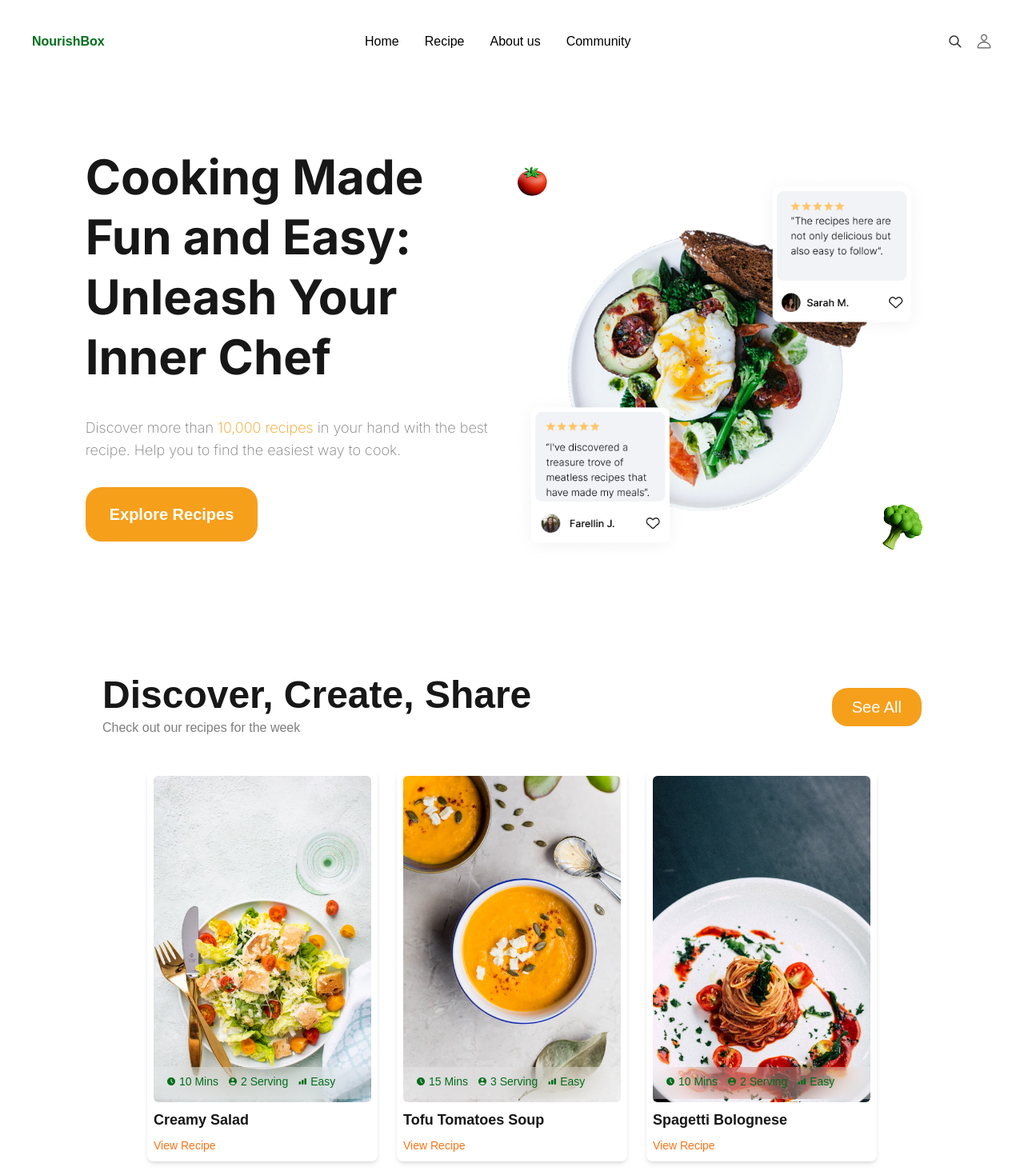
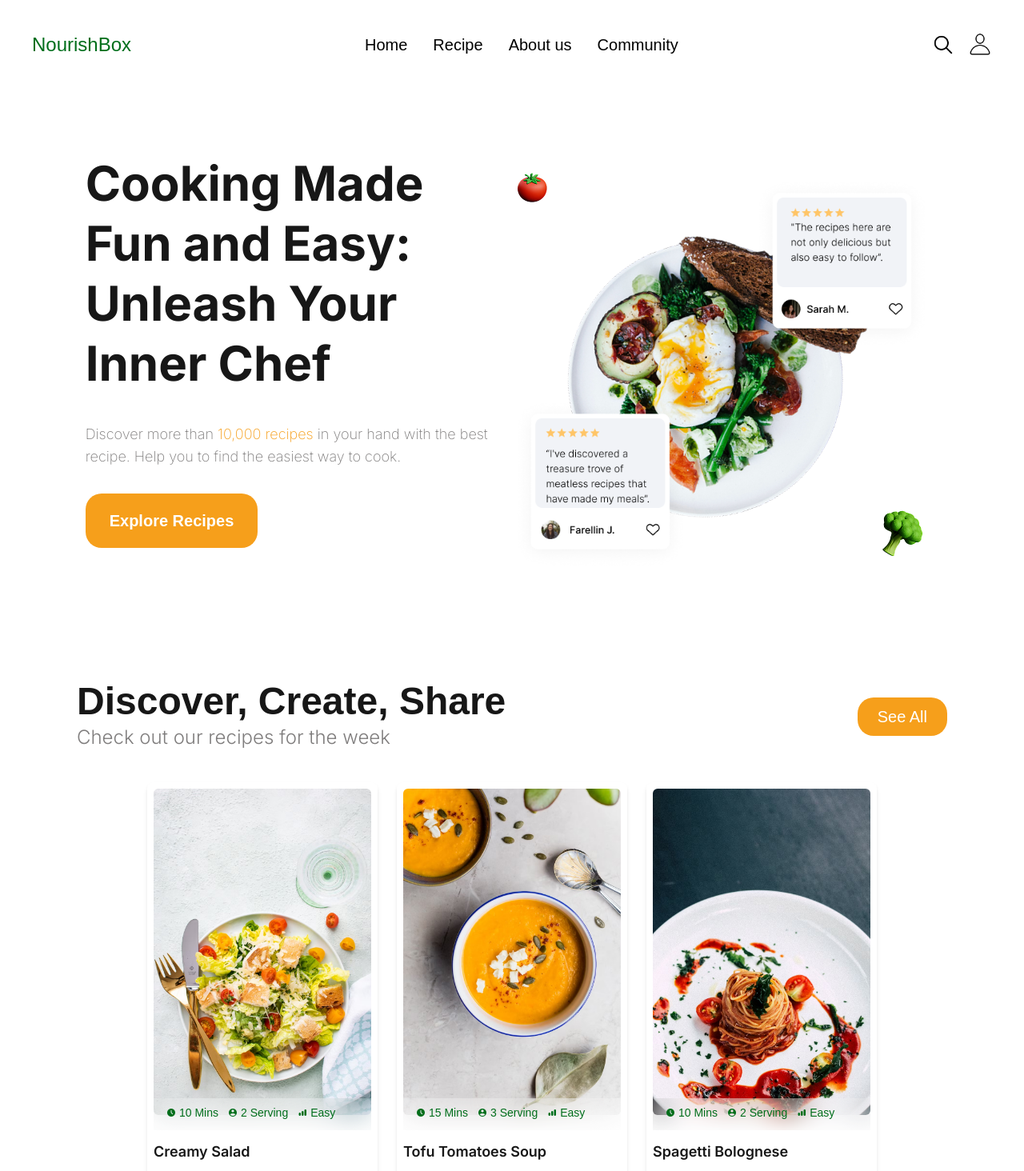
Before and after one commit to ProsperCoded/nourish_box, a Next.js app: page / in a window 1280 px wide. Shown: the top 1464 px of the page at 80% size. Built offline with nearby package versions, Linux system fonts and the light colour scheme.

Commit message:
styling update

```diff
--- a/app/components/about_us.tsx
+++ b/app/components/about_us.tsx
@@ -16,9 +16,9 @@ export default function AboutUs() {
     <div className="absolute inset-0 flex items-center justify-center px-20 py-10 ">
       <div className="flex flex-col justify-start  bg-white p-5 relative w-1/3 rounded-xl">
       <h1 className=" text-4xl font-bold py-4 ">About Us </h1>
-      <p className="" >Our recipes are the heart and soul of our culinary community, and they reflect our commitment to providing you with memorable and delightful dining experiences.</p>
+      <p className="font-light text-base font-sans" >Our recipes are the heart and soul of our culinary community, and they reflect our commitment to providing you with memorable and delightful dining experiences.</p>
       <Image src={bread} alt="bread emoji" className="absolute top-0 right-[22px] w-[80px]"/>
-      <button className="bg-brand-btn_orange  w-1/2 py-2 px-1 rounded-xl text-white  my-4">Learn more</button>
+      <button className="bg-brand-btn_orange  w-1/3 py-2 px-1 rounded-xl text-white  my-4">Learn more</button>
       </div>
 
     </div>
--- a/app/components/banner.tsx
+++ b/app/components/banner.tsx
@@ -1,13 +1,15 @@
 import React from 'react'
 import Image from "next/image";
 import Iphone from "../assets/iPhone.png";
+import google_store from '../assets/google_play.png';
+import app_store from '../assets/app_store.png';
 const banner = () => {
     return (
         <div className='flex items-center  w-11/12 '>
             <div  className='w-3/4 '>
-                <h3 className='text-white text-4xl leading-snug w-[90%] mb-8 '>Embrace the joy of cooking with get it on your iPhone or Android Your kitchen adventure begins now!</h3>
+                <h3 className='text-white font-semibold text-4xl leading-snug w-[90%] mb-8 '>Embrace the joy of cooking with get it on your iPhone or Android Your kitchen adventure begins now!</h3>
                 <div className='my-4' >
-                    <button className='bg-brand-btn_orange text-white text-xs px-3 py-2 mr-4 rounded'>Download from <br/>Apple Store</button><button className='bg-brand-btn_orange text-white text-xs  px-3 py-2 rounded'>Download from <br/>Play Store</button>
+                    <button ><Image src={app_store} alt='app store button' width={100} className='mr-4' /></button><button ><Image src={google_store} alt='app store button' width={100} className='mr-4' /></button>
                 </div>
             </div>
             <div>
--- a/app/components/footer.tsx
+++ b/app/components/footer.tsx
@@ -6,7 +6,7 @@ import FriedEggs from '../assets/Fried Eggs.png';
 const footer = () => {
   return (
       <div className='mx-16 mt-16 mb-32 px-3  '>
-          <h1 className='py-7 text-brand-logo_green font-semibold'>Nourish box</h1>
+          <h1 className='py-7 text-brand-logo_green font-semibold text-2xl'>Nourish box</h1>
           <div className='flex  justify-between '>
               <ul>
               <li className='text-xl font-semibold mb-4'>Menu</li>
--- a/app/components/nav.tsx
+++ b/app/components/nav.tsx
@@ -5,18 +5,18 @@ import search from '../assets/icons8-search-48.png'
 const nav = () => {
   return (
     <div className=' flex justify-between items-center p-10 md:w-100 text-black'>
-          <h1 className=' w-30 text-[#016e1b] font-semibold text-base w-1/4'> NourishBox</h1>
+          <h1 className=' w-30 text-[#016e1b] font-medium text-2xl w-1/4'> NourishBox</h1>
       <ul className='flex py-0 w-1/2'>
-              <li className='px-4  font-medium text-base'>Home</li>
-              <li className='px-4 font-medium text-base'>Recipe </li>
-              <li className='px-4 font-medium text-base'>About us</li>
-              <li className='px-4 font-medium text-base'>Community</li>
+              <li className='px-4  font-medium text-xl'>Home</li>
+              <li className='px-4 font-medium text-xl'>Recipe </li>
+              <li className='px-4 font-medium text-xl'>About us</li>
+              <li className='px-4 font-medium text-xl'>Community</li>
 
          </ul>
          <div className='flex items-center justify-end w-1/12'>
 
-         <Image src={search} alt='search icon' width={20} height={20.11} className='mx-4'/>
-          <Image src={user} alt='user icon' width={20} height={20.11}/>
+         <Image src={search} alt='search icon' width={30} height={30.11} className='mx-4'/>
+          <Image src={user} alt='user icon' width={30} height={30.11}/>
          </div>
     </div>
   )
--- a/app/components/recipe.tsx
+++ b/app/components/recipe.tsx
@@ -28,11 +28,13 @@ const RecipeCard: React.FC<{ recipe: Recipe }> = ({ recipe }) => {
          <p className="flex  items-center mx-1"><Image className="w-[12px] h-[12px] mx-1" src={user_green} alt="user " />{recipe.servings}</p>
          <p className="flex  items-center mx-1"><Image src={graph} alt="graph" className="w-[12px] h-[12px] mx-1 " /> {recipe.difficulty}</p>
          </div>
-        <h3 className="text-lg font-semibold mt-2">{recipe.name}</h3>
+        <div className="font-sans my-8 mb-4">
+          <h3 className="text-lg font-semibold mt-2">{recipe.name}</h3>
 
-        <a href={recipe.link} className="text-orange-500 hover:underline text-sm mt-2 inline-block">
-          View Recipe
-        </a>
+          <a href={recipe.link} className="text-orange-500 hover:underline text-sm mt-2 inline-block">
+            View Recipe
+          </a>
+       </div>
       </div>
     </div>
   );
--- a/app/page.tsx
+++ b/app/page.tsx
@@ -101,10 +101,10 @@ export default function Home() {
           </div>
         </div>
         <div className="flex justify-center">
-          <div className="flex justify-between py-10 md:w-[80%] ">
+          <div className="flex justify-between py-10 md:w-[85%] ">
             <div className="">
               <h2 className="font-semibold text-5xl mb-[5px]">Discover, Create, Share</h2>
-              <p className="font-extralight text-brand-sub_gray">Check out our recipes for the week</p>
+              <p className="font-sans font-light text-brand-sub_gray text-2xl">Check out our recipes for the week</p>
             </div>
             <div className="flex items-center"> <button className=" capitalize bg-brand-btn_orange text-xl rounded-[20px] text-white py-[10px] px-[25px]">See All</button></div>
           </div>
@@ -117,7 +117,7 @@ export default function Home() {
         </div>
         <AboutUs />
         <div className="flex justify-center my-24 font-sans ">
-          <h1 className="text-5xl text-semibold">From Our Community</h1>
+          <h1 className="font-sans text-5xl font-semibold">From Our Community</h1>
         </div>
         <CommunityList />
         <div className='flex justify-center bg-brand-logo_green p-10 rounded-3xl w-[92%] mx-16 my-7  '>
```
Also changed, not shown: app/assets/app_store.png (added), app/assets/google_play.png (added).
